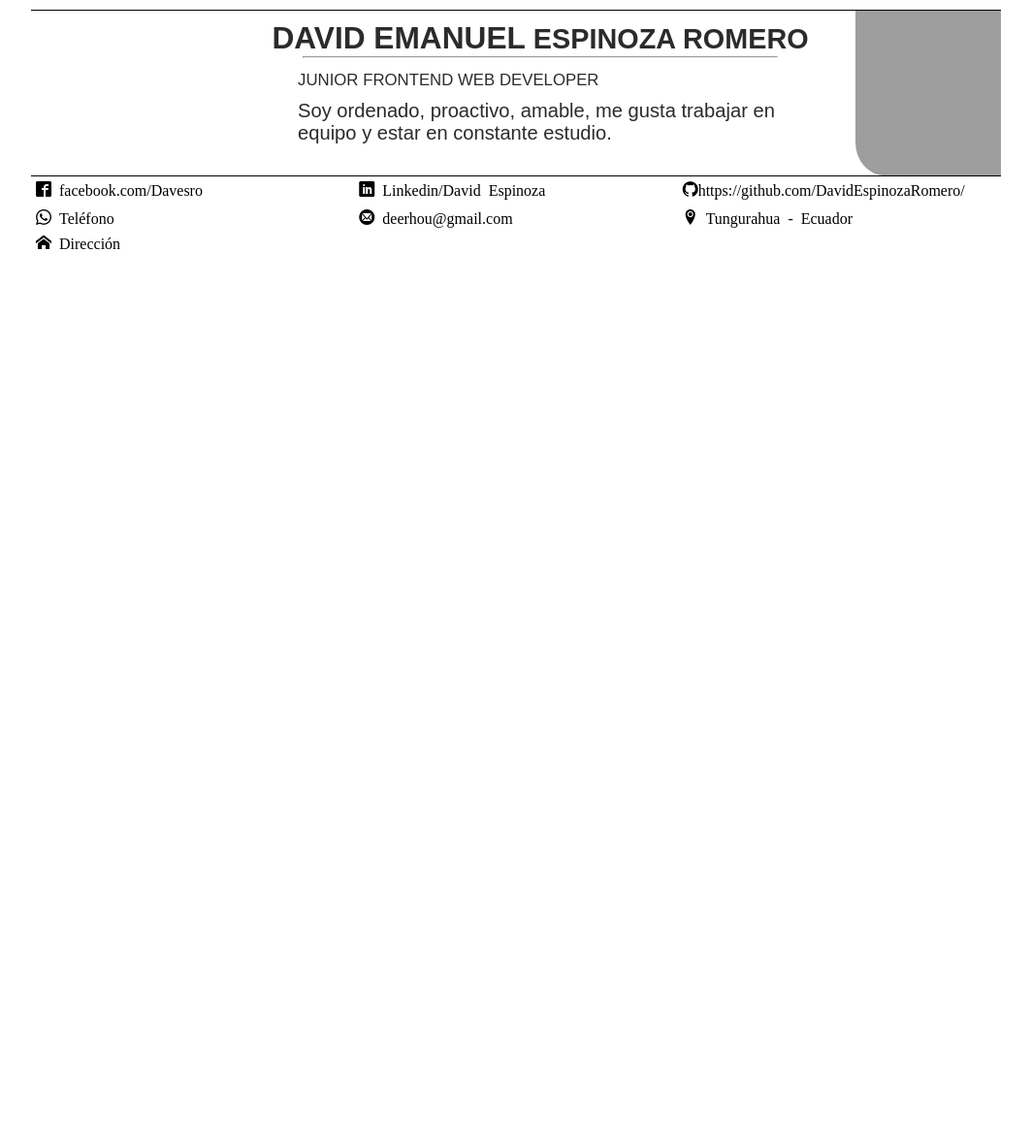
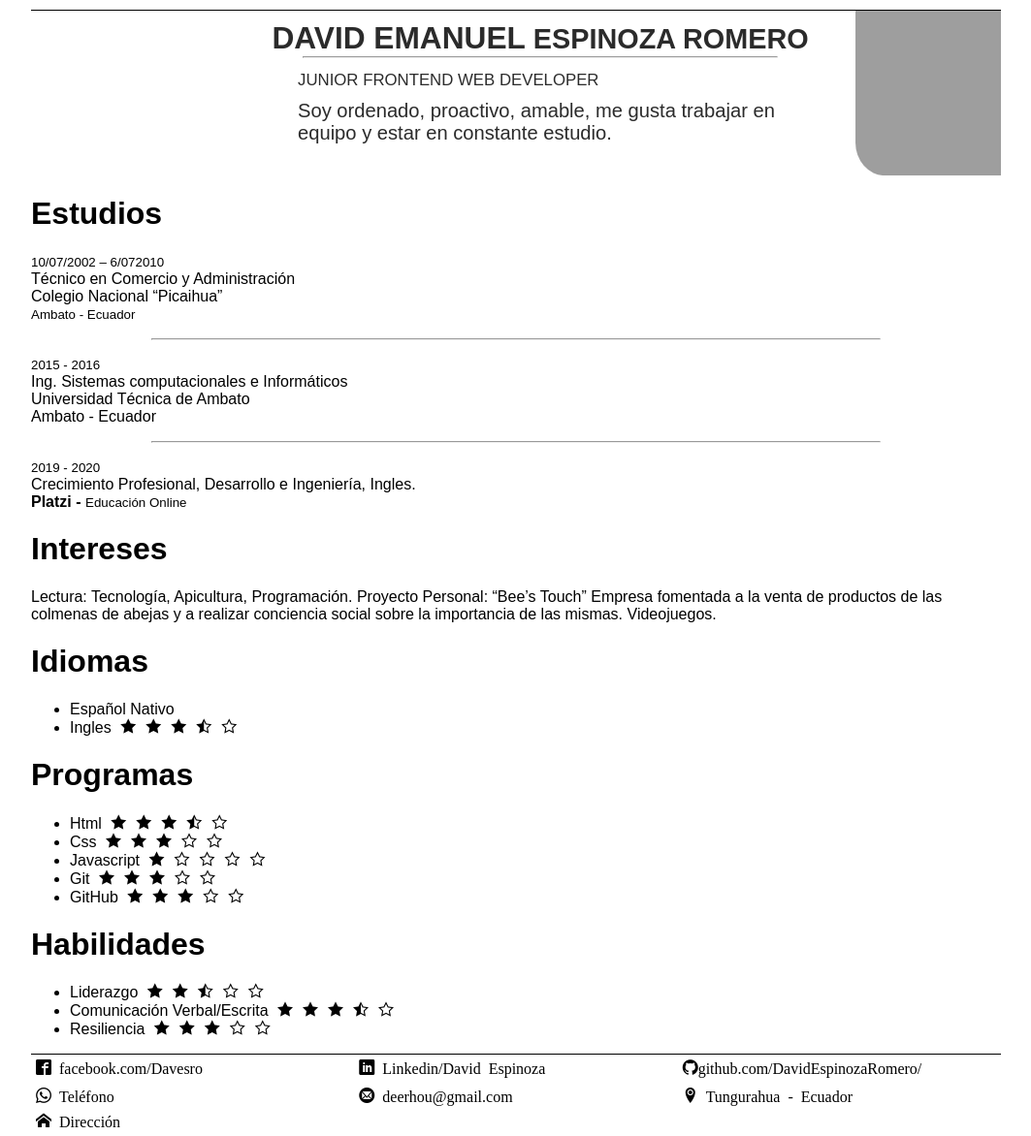
Before and after one commit to DavidEspinozaRomero/david.github.io, a plain HTML site: page index.html in a window 1280 px wide. Shown: the whole page at 97% size, without its empty margins (108-1171 px from the left). Before the commit the page ends 800 px from the top, so only its background shows below. Drawn offline with Linux system fonts and the light colour scheme; grey boxes are pictures that could not be loaded; files whose address does not match are found by name.

Commit message:
agregando informacion al hero

```diff
--- a/index.html
+++ b/index.html
@@ -25,6 +25,78 @@
       </div>
       <img src="https://scontent.fatf1-1.fna.fbcdn.net/v/t1.0-9/p960x960/89941294_3775323169174554_4575128261826183168_o.jpg?_nc_cat=108&_nc_sid=85a577&_nc_oc=AQnteFCCkdNfTQaK_wZPY6BRc0uEpM5rW-UYYbEDf39io26MoSQCgpMurWXV8-4091g&_nc_ht=scontent.fatf1-1.fna&_nc_tp=6&oh=1c06abe2177dea3e0a634cbd2cfd6c84&oe=5EA256A3" alt="foto de CV">
     </header>
+    <div class="hero">
+      <div class="studies">
+        <h1>Estudios</h1>
+        <p>
+         <small>10/07/2002 – 6/072010</small><br/>
+          Técnico en Comercio y
+          Administración <br/>
+          Colegio Nacional “Picaihua” <br/>
+          <small>Ambato - Ecuador</small>
+        </p>
+        <hr>
+        <p>
+          <small>2015 - 2016</small><br/>
+          Ing. Sistemas computacionales e
+          Informáticos <br/>
+          Universidad Técnica de Ambato <br/>
+          Ambato - Ecuador
+        </p>
+        <hr>
+        <p>
+          <small>2019 - 2020</small> <br/>
+          Crecimiento Profesional, Desarrollo e
+          Ingeniería, Ingles. <br/>
+          <strong>Platzi -</strong> <small> Educación Online</small>
+        </p>
+      </div>
+      <div class="hobbies">
+        <h1>Intereses</h1>
+        <p>
+          Lectura: Tecnología, Apicultura,
+          Programación.
+          Proyecto Personal: “Bee’s Touch”
+          Empresa fomentada a la venta
+          de productos de las colmenas
+          de abejas y a realizar conciencia
+          social sobre la importancia de las mismas.
+          Videojuegos.
+        </p>
+      </div>
+      <div class="idioms">
+        <h1>Idiomas</h1>
+        <ul>
+          <li>Español Nativo</li>
+          <li>Ingles <i class="icon-star-full"></i><i class="icon-star-full"></i><i class="icon-star-full"></i><i class="icon-star-half"></i><i class="icon-star-empty"></i>
+        </ul>
+      </div>
+      <div class="hardskills">
+        <h1>Programas</h1>
+        <ul>
+          <li>Html <i class="icon-star-full"></i><i class="icon-star-full"></i><i class="icon-star-full"></i><i class="icon-star-half"></i><i class="icon-star-empty"></i>
+          </li>
+          <li>Css <i class="icon-star-full"></i><i class="icon-star-full"></i><i class="icon-star-full"></i><i class="icon-star-empty"></i><i class="icon-star-empty"></i>
+          </li>
+          <li>Javascript <i class="icon-star-full"></i><i class="icon-star-empty"></i><i class="icon-star-empty"></i><i class="icon-star-empty"></i><i class="icon-star-empty"></i>
+          </li>
+          <li>Git <i class="icon-star-full"></i><i class="icon-star-full"></i><i class="icon-star-full"></i><i class="icon-star-empty"></i><i class="icon-star-empty"></i>
+          </li>
+          <li>GitHub <i class="icon-star-full"></i><i class="icon-star-full"></i><i class="icon-star-full"></i><i class="icon-star-empty"></i><i class="icon-star-empty"></i>
+          </li>
+        </ul>
+      </div>
+      <div class="softskills">
+        <h1>Habilidades</h1>
+        <ul>
+          <li>Liderazgo <i class="icon-star-full"></i><i class="icon-star-full"></i><i class="icon-star-half"></i><i class="icon-star-empty"></i><i class="icon-star-empty"></i>
+          </li>
+          <li>Comunicación Verbal/Escrita <i class="icon-star-full"></i><i class="icon-star-full"></i><i class="icon-star-full"></i><i class="icon-star-half"></i><i class="icon-star-empty"></i></li>
+          <li>Resiliencia <i class="icon-star-full"></i><i class="icon-star-full"></i><i class="icon-star-full"></i><i class="icon-star-empty"></i><i class="icon-star-empty"></i>
+          </li>
+        </ul>
+      </div>
+    </div>
     <footer>
       <a href="https://facebook.com/Davesro">
         <i class="icon-facebook link"> facebook.com/Davesro</i>
@@ -33,7 +105,7 @@
         <i class="icon-linkedin link"> Linkedin/David Espinoza</i>
       </a>
       <a href="https://github.com/DavidEspinozaRomero">
-        <i class="icon-github">https://github.com/DavidEspinozaRomero/</i>
+        <i class="icon-github">github.com/DavidEspinozaRomero/</i>
       </a>
       <i class="icon-whatsapp"> Teléfono</i>
       <i class="icon-email"> deerhou@gmail.com</i>
@@ -41,8 +113,5 @@
       <i class="icon-home"> Dirección</i>
     </footer>
   </div>
-  <div class="hero">
-
-  </div>
 </body>
 </html>
```
